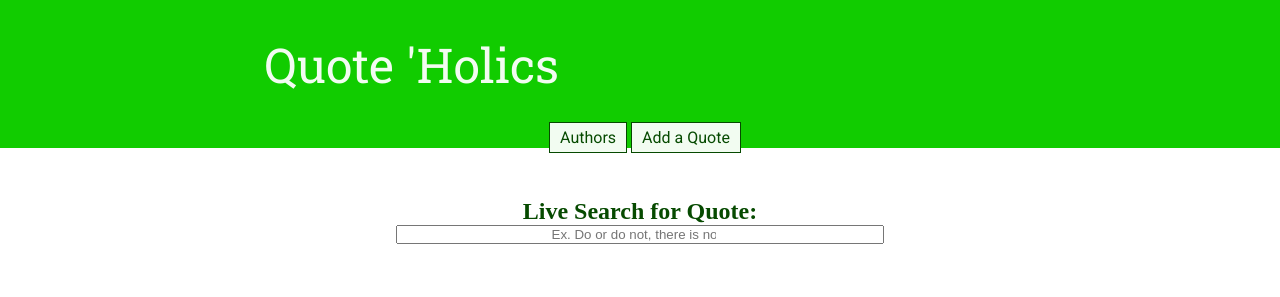
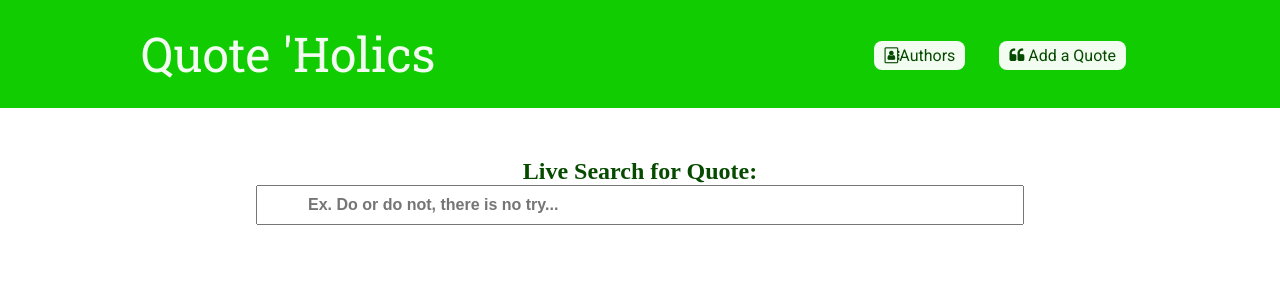
Before and after one commit to adabotcon/Quotes, a website: page public/index.html in a window 1280 px wide. Drawn offline with nearby package versions, Linux system fonts and the light colour scheme; a web font is replaced by a local one.

Commit message:
CSS changes

```diff
--- a/public/app.js
+++ b/public/app.js
@@ -105,7 +105,7 @@ function handleQuoteSearch(data){
 		var searchText = $('.js-search-input').val();
 		var results = data.map(quote => {
 			if(quote.quoteText.includes(searchText)){
-				return '<p class="quote-item" data-id="' + quote.id + '">' + quote.quoteText + ' ~ ' + quote.quoteAuthor + '</p>';
+				return '<blockquote class="quote-item roboto cursor" data-id="' + quote.id + '">' + quote.quoteText + '</blockquote>' + '<cite>' + quote.quoteAuthor + '</cite>';
 			}
 		}).join('')
 		$('.js-search-quote-list-form').html(results)
--- a/public/index.html
+++ b/public/index.html
@@ -4,21 +4,29 @@
 <!-- Link to css -->
 	<link rel="stylesheet" type="text/css" href="main.css">
 	<link href="https://fonts.googleapis.com/css?family=Fira+Sans|Fira+Sans+Condensed|Fira+Sans+Extra+Condensed|Roboto|Roboto+Condensed|Roboto+Slab|Source+Sans+Pro|Source+Serif+Pro" rel="stylesheet">
+	<link href="https://cdnjs.cloudflare.com/ajax/libs/font-awesome/4.7.0/css/font-awesome.min.css" rel="stylesheet">
 	<!-- Title and metas -->
 	<title>Quote 'Holics</title>
 	<meta name="Quote 'Holics" content="A website to help store quotes, not only by those that are famous but everyday people around us.">
 </head>
 <body>
 	<header>
-		<h1 class="roboto-slab text-off-white text-thin text-large header-padding">Quote 'Holics</h1>
-			<div class="search-lists">
-			<ul class="search-by-list text-center">
-				<li><a href="authorPage.html" class="button_padding border-dark-green bg-off-white text-dark-green roboto">Authors</a></li>
-				<li class="js-add-quote-button button_padding border-dark-green bg-off-white text-dark-green roboto cursor">Add a Quote</li>
-			</ul>
+		<div class="wrapper">
+			<div class="half-width">
+				<h1>
+					<a href="index.html" class="roboto-slab text-off-white text-thin text-large header-padding">Quote 'Holics</a>
+				</h1>
+			</div>
+			<div class="search-lists half-width">
+				<ul class="search-by-list">
+					<li><a href="authorPage.html" class="button_padding nav-specific bg-off-white text-dark-green roboto"><i class="fa fa-address-book-o" aria-hidden="true"></i>Authors</a></li>
+					<li class="js-add-quote-button button_padding nav-specific bg-off-white text-dark-green roboto cursor"><i class="fa fa-quote-left" aria-hidden="true"></i> Add a Quote</li>
+				</ul>
+			</div>
 		</div>
 	</header>
-	<main>
+
+	<main class="wrapper">
 		<form class="fira-sans-condensed js-add-quote-form add-quote-form border-dark-green bg-off-white text-dark-green hidden">
 			<label for="add-quote">Add a Quote</label>
 			<input type="text" name="add-quote" class="js-quote">
@@ -32,7 +40,7 @@
 		</form>
 		<form class="js-search-form text-center">
 			<label for="search-input text-dark-green">Live Search for Quote: </label>
-			<input type="search" name="search-input" class="js-search-input header-padding" placeholder="Ex. Do or do not, there is no try...">
+			<input type="search" name="search-input" class="js-search-input header-padding search-specific" placeholder="Ex. Do or do not, there is no try...">
 		</form>
 		<div class="js-search-quote-list-form hidden">
 			<ul class="js-search-quote-list">
--- a/public/main.css
+++ b/public/main.css
@@ -9,8 +9,9 @@ header {
 	color: #f2fcf1;
 	border: 1px solid #11cc00;
 	background-size: cover;
-	padding-left: 10px;
 	/*text-align: center;*/
+	width: 100%;
+	float:left;
 }
 
 	a{
@@ -19,6 +20,7 @@ header {
 
 main {
   	padding: 50px 20%;
+		clear: both;
   }
 
 label {
@@ -30,7 +32,6 @@ label {
 .add-quote-form{
   	border: 2px solid darkblue;
   	text-align: center;
-  	margin: 20px;
   	padding: 20px;
   }
 
@@ -38,7 +39,6 @@ label {
 	font-family: 'Cabin', 'sans-serif';
 	border: 2px solid darkblue;
 	text-align: center;
-	margin: 20px;
   padding: 20px;
 }
 
@@ -46,6 +46,17 @@ label {
 	display: none;
 }
 
+.wrapper{
+	max-width: 1000px;
+	margin: 0 auto;
+}
+
+/* grid */
+.half-width {
+	width: 50%;
+	float: left;
+}
+/* end grid */
 
 .text-base-green {
 	color: #11cc00;
@@ -143,9 +154,9 @@ label {
 .button_padding {
 	padding: 5px 10px;
 }
-.header-padding{
+/*.header-padding{
   padding: 0 20%;
-}
+}*/
 
 .cursor{
 	cursor: pointer;
@@ -157,7 +168,8 @@ label {
 
 ul.search-by-list {
 	margin: 0;
-	padding: 0;
+	padding: 45px 0 0 0;
+	text-align: right;
 }
 
 ul.search-by-list li {
@@ -165,6 +177,34 @@ ul.search-by-list li {
 	list-style: none;
 }
 
+.search-specific{
+	width: 100%;
+	height: 40px;
+	padding: 3px 50px;
+	font-size: 16px;
+	font-weight: 600;
+	color: darkgrey;
+}
+
 .li-margin {
 	margin: 3px;
 }
+
+blockquote {
+	padding: 0;
+	margin: 0 0 25px 0;
+	font-size: 28px;
+	font-weight: 600;
+	font-style: italic;
+}
+
+cite {
+	font-size: 13px;
+	font-weight: 300;
+	font-style: normal;
+}
+
+.nav-specific{
+	border-radius: 8px;
+	margin: 0 15px;
+}
```
Also changed, not shown: public/authorPage.html (+15 -7 lines).
